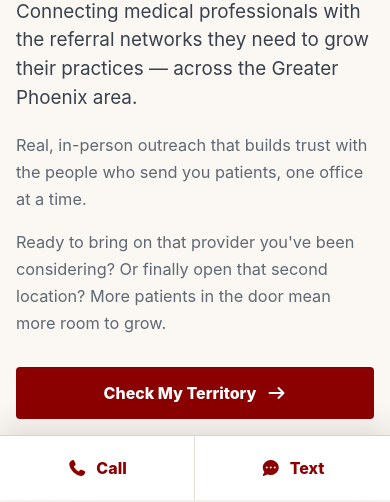
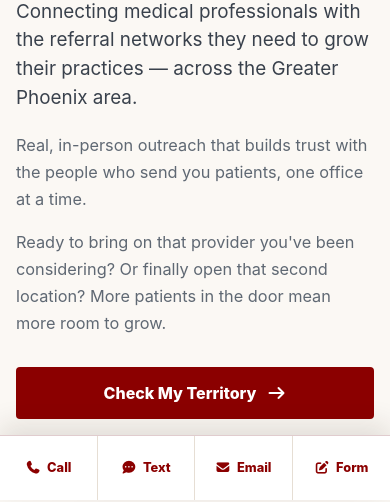
Before and after one commit to jamesbrink/ArizonaMedicalMarketing, a plain HTML site: page index.html in a window 390 px wide. Shown: the part 344-846 px from the top of the page. Drawn offline with Linux system fonts and the light colour scheme.

Commit message:
fix: keep all mobile contact actions visible

```diff
--- a/index.html
+++ b/index.html
@@ -374,7 +374,7 @@
                 left: 0;
                 z-index: 60;
                 display: grid;
-                grid-template-columns: 1fr 1fr;
+                grid-template-columns: repeat(4, 1fr);
                 padding-bottom: env(safe-area-inset-bottom);
                 border-top: 1px solid rgba(101, 4, 10, 0.2);
                 background: var(--white);
@@ -385,12 +385,14 @@
                 min-height: 64px;
                 align-items: center;
                 justify-content: center;
-                gap: 9px;
+                gap: 6px;
                 color: var(--maroon);
+                font-size: 0.8rem;
                 font-weight: 850;
                 text-decoration: none;
+                white-space: nowrap;
             }
-            .mobile-action-bar a:first-child { border-right: 1px solid var(--line); }
+            .mobile-action-bar a:not(:last-child) { border-right: 1px solid var(--line); }
         }
 
         @media (prefers-reduced-motion: reduce) {
@@ -665,6 +667,8 @@
     <nav class="mobile-action-bar" aria-label="Quick mobile contact options">
         <a href="tel:6236960890"><i class="fa-solid fa-phone" aria-hidden="true"></i> Call</a>
         <a href="sms:6236960890"><i class="fa-solid fa-comment-dots" aria-hidden="true"></i> Text</a>
+        <a href="mailto:Contact@ArizonaMedicalMarketing.com"><i class="fa-solid fa-envelope" aria-hidden="true"></i> Email</a>
+        <a href="#contact"><i class="fa-solid fa-pen-to-square" aria-hidden="true"></i> Form</a>
     </nav>
 
     <script>
```
